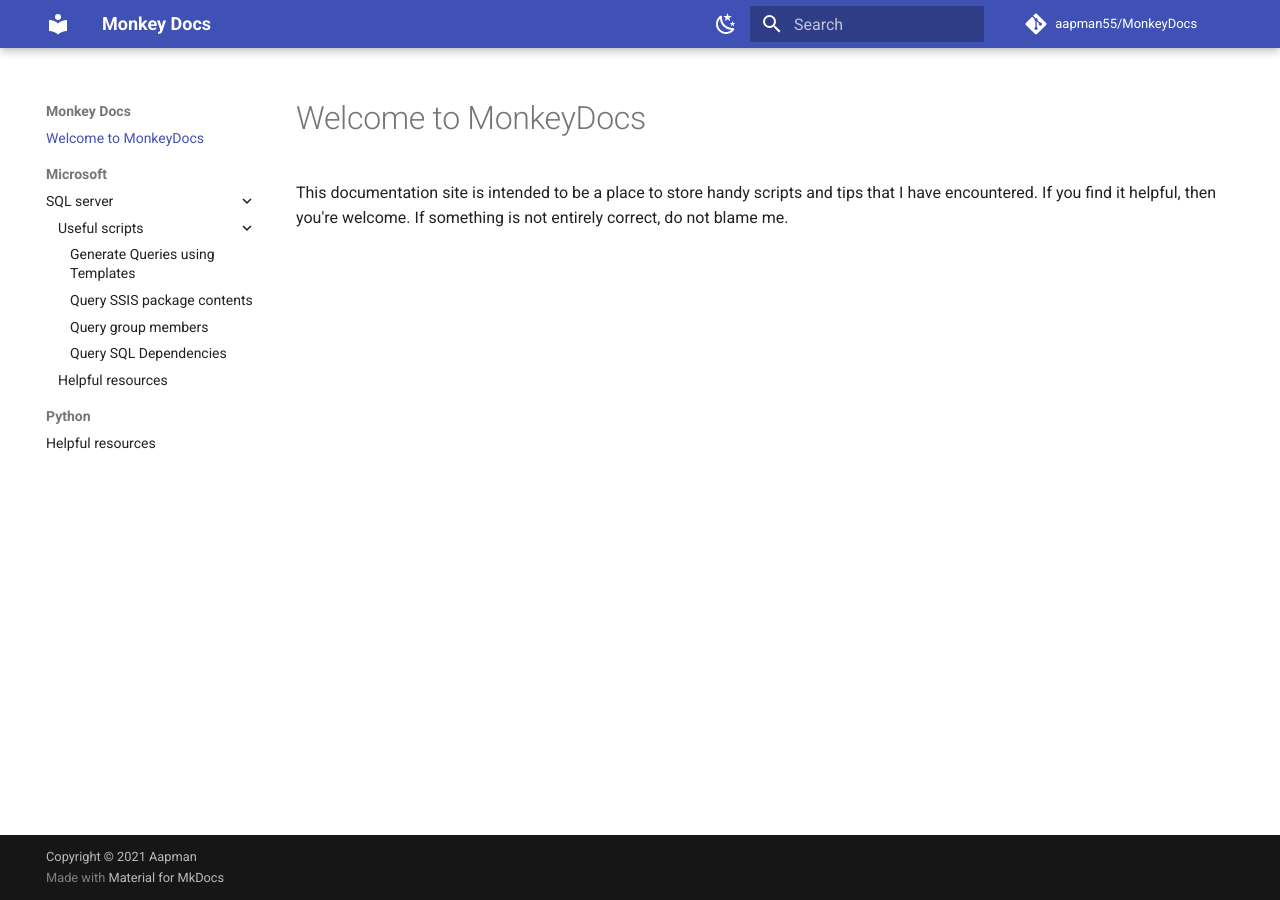
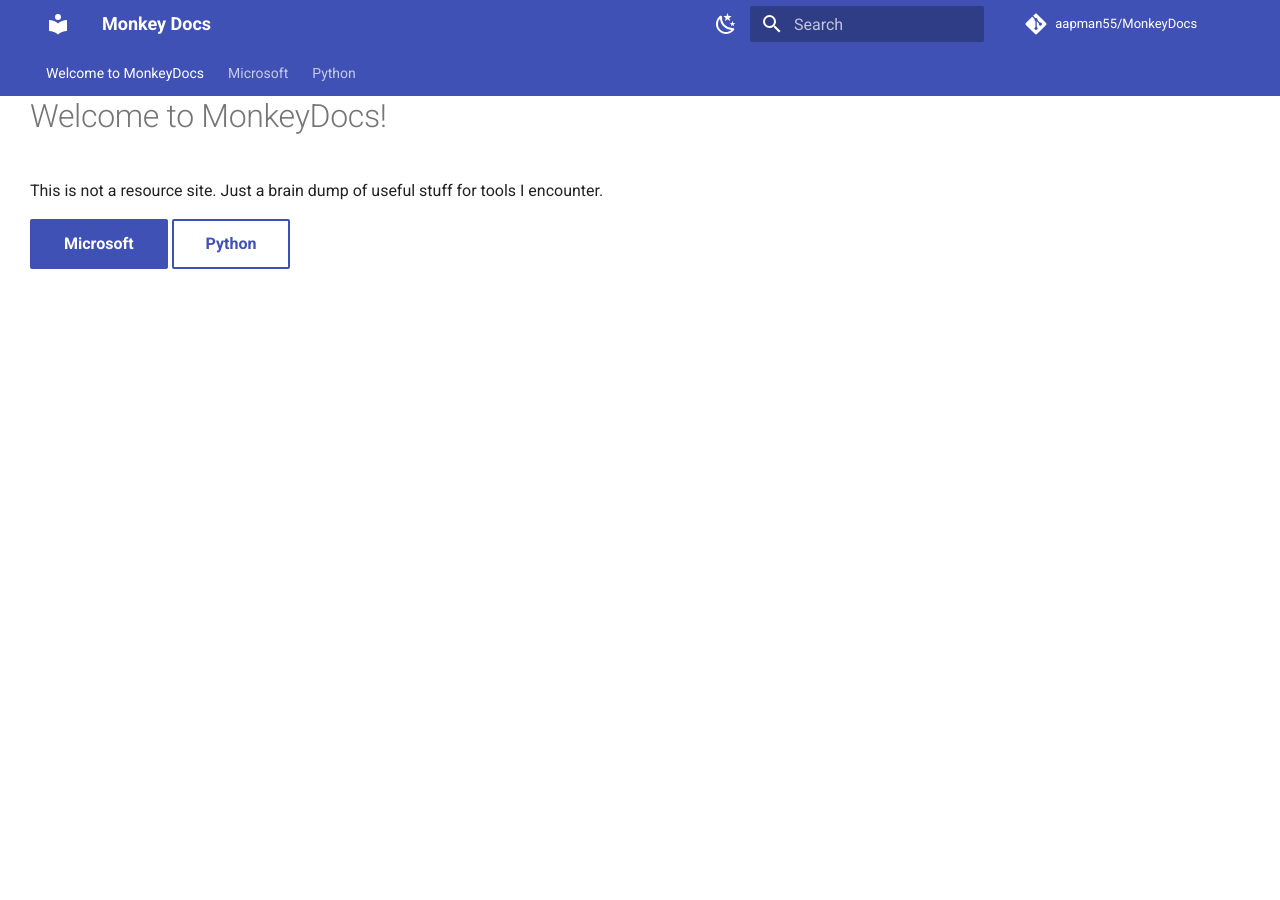
Before and after one commit to aapman55/MonkeyDocs, an MkDocs documentation site: the page built from docs/index.md, in a window 1280 px wide. Built offline with MkDocs 1.6.1 and Material for MkDocs 9.7.7, drawn with Linux system fonts in a browser that asks for light colours; comment, search, counter and statistics services are not loaded.

Commit message:
Added custom home page without navigation (#17)

```diff
--- a/docs/index.md
+++ b/docs/index.md
@@ -1,4 +1,4 @@
-# Welcome to MonkeyDocs
-
-This documentation site is intended to be a place to store handy scripts and tips that I have encountered. If
-you find it helpful, then you're welcome. If something is not entirely correct, do not blame me.
+---
+template: index.html
+title: Material for MkDocs
+---
--- a/mkdocs.yml
+++ b/mkdocs.yml
@@ -19,6 +19,7 @@ theme:
     - navigation.sections
     - navigation.top
     - navigation.tracking
+    - navigation.tabs
     - search.highlight
     - search.share
     - search.suggest
@@ -38,6 +39,9 @@ theme:
       toggle:
         icon: material/weather-sunny
         name: Switch to light mode
+  custom_dir: overrides
+
+use_directory_urls: true
 
 # Enable pencil icon to directly modify page
 repo_name: aapman55/MonkeyDocs
--- /dev/null
+++ b/overrides/index.html
@@ -0,0 +1,95 @@
+<!--
+  Copyright (c) 2016-2021 Martin Donath <martin.donath@squidfunk.com>
+
+  Permission is hereby granted, free of charge, to any person obtaining a copy
+  of this software and associated documentation files (the "Software"), to
+  deal in the Software without restriction, including without limitation the
+  rights to use, copy, modify, merge, publish, distribute, sublicense, and/or
+  sell copies of the Software, and to permit persons to whom the Software is
+  furnished to do so, subject to the following conditions:
+
+  The above copyright notice and this permission notice shall be included in
+  all copies or substantial portions of the Software.
+
+  THE SOFTWARE IS PROVIDED "AS IS", WITHOUT WARRANTY OF ANY KIND, EXPRESS OR
+  IMPLIED, INCLUDING BUT NOT LIMITED TO THE WARRANTIES OF MERCHANTABILITY,
+  FITNESS FOR A PARTICULAR PURPOSE AND NON-INFRINGEMENT. IN NO EVENT SHALL THE
+  AUTHORS OR COPYRIGHT HOLDERS BE LIABLE FOR ANY CLAIM, DAMAGES OR OTHER
+  LIABILITY, WHETHER IN AN ACTION OF CONTRACT, TORT OR OTHERWISE, ARISING
+  FROM, OUT OF OR IN CONNECTION WITH THE SOFTWARE OR THE USE OR OTHER DEALINGS
+  IN THE SOFTWARE.
+-->
+
+{% extends "base.html" %}
+
+<!-- Render hero under tabs -->
+{% block tabs %}
+  {{ super() }}
+
+  <!-- Additional styles for landing page -->
+  <style>
+
+    /* Application header should be static for the landing page */
+    .md-header {
+      position: initial;
+    }
+
+    /* Remove spacing, as we cannot hide it completely */
+    .md-main__inner {
+      margin: 0;
+    }
+
+    /* Hide main content for now */
+    .md-content {
+      display: none;
+    }
+
+    /* Hide table of contents */
+    @media screen and (min-width: 60em) {
+      .md-sidebar--secondary {
+        display: none;
+      }
+    }
+
+    /* Hide navigation */
+    @media screen and (min-width: 76.25em) {
+      .md-sidebar--primary {
+        display: none;
+      }
+    }
+  </style>
+
+  <!-- Hero for landing page -->
+  <section class="mdx-container">
+    <div class="md-grid md-typeset">
+      <div class="mdx-hero">
+
+        <!-- Hero content -->
+        <div class="mdx-hero__content">
+          <h1>Welcome to MonkeyDocs!</h1>
+          <p>{{ config.site_description }}</p>
+          <a
+            href="{{ 'Microsoft/SQL_server/useful_scripts/GenerateTemplatedQueries/' | url }}"
+            title="{{ page.next_page.title | e }}"
+            class="md-button md-button--primary"
+          >
+            Microsoft
+          </a>
+          <a
+            href="{{ 'Python/helpful_resources/' | url }}"
+            title="Material for MkDocs Insiders"
+            class="md-button"
+          >
+            Python
+          </a>
+        </div>
+      </div>
+    </div>
+  </section>
+{% endblock %}
+
+<!-- Content -->
+{% block content %}{% endblock %}
+
+<!-- Application footer -->
+{% block footer %}{% endblock %}
```
